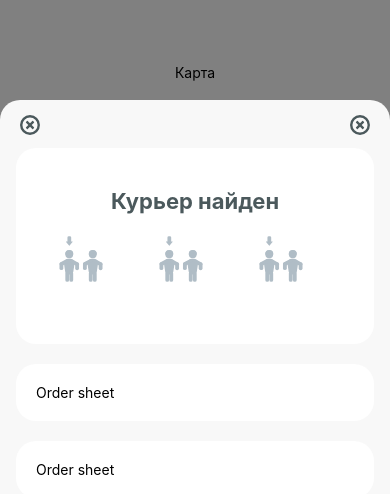
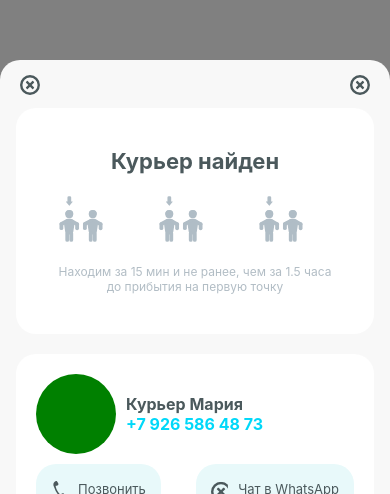
Before and after one commit to V1RUS06/courier-app, a React Native app: screen / in a window 390 px wide. Shown: the part 350-844 px from the top of the page. Built offline with nearby package versions, Linux system fonts and the light colour scheme.

Commit message:
Карточка курьера

```diff
--- /dev/null
+++ b/src/components/Card/CourierCard.js
@@ -0,0 +1,74 @@
+import React from 'react';
+import {Text, View, StyleSheet, TouchableOpacity} from 'react-native';
+import {HandsetSvg} from '../../images/svg/HandsetSvg';
+import {MessageSvg} from '../../images/svg/MessageSvg';
+
+export const CourierCard = ({name, number}) => {
+  return (
+    <>
+      <View style={styles.container}>
+        <View style={styles.avatar} />
+        <View style={styles.infoContainer}>
+          <Text style={styles.name}>Курьер {name}</Text>
+          <Text style={styles.number}>{number}</Text>
+        </View>
+      </View>
+      <View style={styles.btnContainer}>
+        <TouchableOpacity style={styles.btn}>
+          <HandsetSvg />
+          <Text style={styles.btnText}>Позвонить</Text>
+        </TouchableOpacity>
+        <TouchableOpacity style={styles.btn}>
+          <MessageSvg />
+          <Text style={styles.btnText}>Чат в WhatsApp</Text>
+        </TouchableOpacity>
+      </View>
+    </>
+  );
+};
+
+const styles = StyleSheet.create({
+  container: {
+    flexDirection: 'row',
+  },
+  avatar: {
+    width: 80,
+    height: 80,
+    borderRadius: 50,
+    backgroundColor: 'green',
+  },
+  infoContainer: {
+    justifyContent: 'center',
+    marginLeft: 10,
+  },
+  name: {
+    fontSize: 16,
+    color: '#4B595C',
+    fontWeight: 'bold',
+  },
+  number: {
+    fontSize: 16,
+    color: '#00D8F9',
+    fontWeight: 'bold',
+  },
+  btnContainer: {
+    flexDirection: 'row',
+    marginTop: 10,
+    flex: 1,
+    justifyContent: 'space-between',
+  },
+  btn: {
+    alignItems: 'center',
+    justifyContent: 'center',
+    height: 50,
+    backgroundColor: '#E8F9FA',
+    borderRadius: 20,
+    flexDirection: 'row',
+    paddingHorizontal: 15,
+  },
+  btnText: {
+    color: '#4B595C',
+    fontSize: 13,
+    marginLeft: 10,
+  },
+});
--- a/src/components/Card/FindСourier.js
+++ b/src/components/Card/FindСourier.js
@@ -11,6 +11,12 @@ export const FindCourier = () => {
         <ChooseNoneSvg />
         <ChooseNoneSvg />
         <ChooseNoneSvg />
+      </View>
+      <View style={styles.comments}>
+        <Text style={GlobalStyles.comments}>
+          Находим за 15 мин и не ранее, чем за 1.5 часа до прибытия на первую
+          точку
+        </Text>
       </View>
     </View>
   );
--- a/src/components/OrderSheet/index.js
+++ b/src/components/OrderSheet/index.js
@@ -3,6 +3,7 @@ import {Text, StyleSheet, ScrollView, View, Dimensions} from 'react-native';
 import {Wrapper} from '../Wrapper';
 import {Header} from '../Header';
 import {FindCourier} from '../Card/FindСourier';
+import {CourierCard} from '../Card/CourierCard';
 
 export const OrderSheet = () => {
   const [isStretch, setIesStretch] = useState(false);
@@ -21,7 +22,7 @@ export const OrderSheet = () => {
     <View
       style={[
         styles.container,
-        isStretch ? {height: windowHeight - 180} : {height: windowHeight - 450},
+        isStretch ? {height: windowHeight - 180} : {height: windowHeight - 410},
       ]}>
       <Header onStretchClick={onStretchClick} />
       <ScrollView style={styles.scrollContainer}>
@@ -29,29 +30,11 @@ export const OrderSheet = () => {
           <FindCourier />
         </Wrapper>
         <Wrapper>
-          <Text>Order sheet</Text>
+          <CourierCard name="Мария" number="+7 926 586 48 73" />
         </Wrapper>
         <Wrapper>
           <Text>Order sheet</Text>
         </Wrapper>
-        {/*<Wrapper>*/}
-        {/*  <Text>Order sheet</Text>*/}
-        {/*</Wrapper>*/}
-        {/*<Wrapper>*/}
-        {/*  <Text>Order sheet</Text>*/}
-        {/*</Wrapper>*/}
-        {/*<Wrapper>*/}
-        {/*  <Text>Order sheet</Text>*/}
-        {/*</Wrapper>*/}
-        {/*<Wrapper>*/}
-        {/*  <Text>Order sheet</Text>*/}
-        {/*</Wrapper>*/}
-        {/*<Wrapper>*/}
-        {/*  <Text>Order sheet</Text>*/}
-        {/*</Wrapper>*/}
-        {/*<Wrapper>*/}
-        {/*  <Text>Order sheet</Text>*/}
-        {/*</Wrapper>*/}
       </ScrollView>
     </View>
   );
--- /dev/null
+++ b/src/images/svg/HandsetSvg.js
@@ -0,0 +1,12 @@
+import * as React from 'react';
+import Svg, {Path} from 'react-native-svg';
+
+export const HandsetSvg = () => (
+  <Svg xmlns="http://www.w3.org/2000/svg" width={17} height={17.002}>
+    <Path
+      data-name="\u041A\u043E\u043D\u0442\u0443\u0440 3759"
+      d="M2.538 4.874a29.572 29.572 0 0 0 5.21 9.9 6.961 6.961 0 0 0 4.332 2.219 2.513 2.513 0 0 0 2.134-.666c.649-.678.529-1.115-.393-2.506s-1.94-2.324-3.915-.576c-1.007.713-2.729-1.916-3.41-3.125a15.156 15.156 0 0 1-1.831-4.854c-.036-1.193.789-.186 1.734-.746s1.5-1.168.522-2.748S5.746-.428 4.46.321 1.925 2.047 2.538 4.874Z"
+      fill="#4b595c"
+    />
+  </Svg>
+);
--- /dev/null
+++ b/src/images/svg/MessageSvg.js
@@ -0,0 +1,26 @@
+import * as React from 'react';
+import Svg, {Defs, ClipPath, Path, G} from 'react-native-svg';
+
+export const MessageSvg = props => (
+  <Svg xmlns="http://www.w3.org/2000/svg" width={17} height={17} {...props}>
+    <Defs>
+      <ClipPath id="a">
+        <Path
+          data-name="\u041E\u0431\u044A\u0435\u0434\u0438\u043D\u0435\u043D\u0438\u0435 6"
+          d="M3.45 15.15a.334.334 0 0 1-.105-.242L3.328 13.2a8.286 8.286 0 0 1-.854-.65 7.352 7.352 0 0 1-1.81-2.335 6.494 6.494 0 0 1 0-5.722 7.352 7.352 0 0 1 1.81-2.336A8.579 8.579 0 0 1 5.16.578a9.645 9.645 0 0 1 6.576 0 8.585 8.585 0 0 1 2.685 1.575 7.368 7.368 0 0 1 1.811 2.336 6.494 6.494 0 0 1 0 5.722 7.368 7.368 0 0 1-1.811 2.335 8.585 8.585 0 0 1-2.685 1.575 9.648 9.648 0 0 1-6.5.028l-1.348 1.023a.334.334 0 0 1-.2.07.344.344 0 0 1-.238-.092Zm2.5-12.688A6.592 6.592 0 0 0 3.92 3.6a5.348 5.348 0 0 0-1.372 1.684 4.49 4.49 0 0 0 0 4.13A5.348 5.348 0 0 0 3.92 11.1a6.307 6.307 0 0 0 .722.516l.011 1.151a.169.169 0 0 0 .272.132l.918-.7.112.041a7.66 7.66 0 0 0 4.984 0 6.6 6.6 0 0 0 2.035-1.14 5.358 5.358 0 0 0 1.372-1.686 4.49 4.49 0 0 0 0-4.13A5.358 5.358 0 0 0 12.974 3.6a6.6 6.6 0 0 0-2.036-1.137 7.66 7.66 0 0 0-4.984 0ZM7.1 9.623a1.022 1.022 0 0 1 0-2.045h5.051a1.022 1.022 0 1 1 0 2.045ZM4.739 7.106a1.022 1.022 0 0 1 0-2.045H9.79a1.022 1.022 0 0 1 0 2.045Z"
+          fill="#4b595c"
+        />
+      </ClipPath>
+    </Defs>
+    <G
+      data-name="\u0413\u0440\u0443\u043F\u043F\u0430 \u043C\u0430\u0441\u043E\u043A 5"
+      transform="translate(0 .84)"
+      clipPath="url(#a)">
+      <Path
+        data-name="\u041A\u043E\u043D\u0442\u0443\u0440 4"
+        d="M0 0c0-.018 16.893 0 16.893 0v16.887H0S-.005.018 0 0Z"
+        fill="#4b595c"
+      />
+    </G>
+  </Svg>
+);
--- a/src/utils/GlobalStyles.js
+++ b/src/utils/GlobalStyles.js
@@ -7,4 +7,9 @@ export const GlobalStyles = StyleSheet.create({
     fontWeight: 'bold',
     textAlign: 'center',
   },
+  comments: {
+    fontSize: 12,
+    color: '#B2BDC5',
+    textAlign: 'center',
+  },
 });
```
